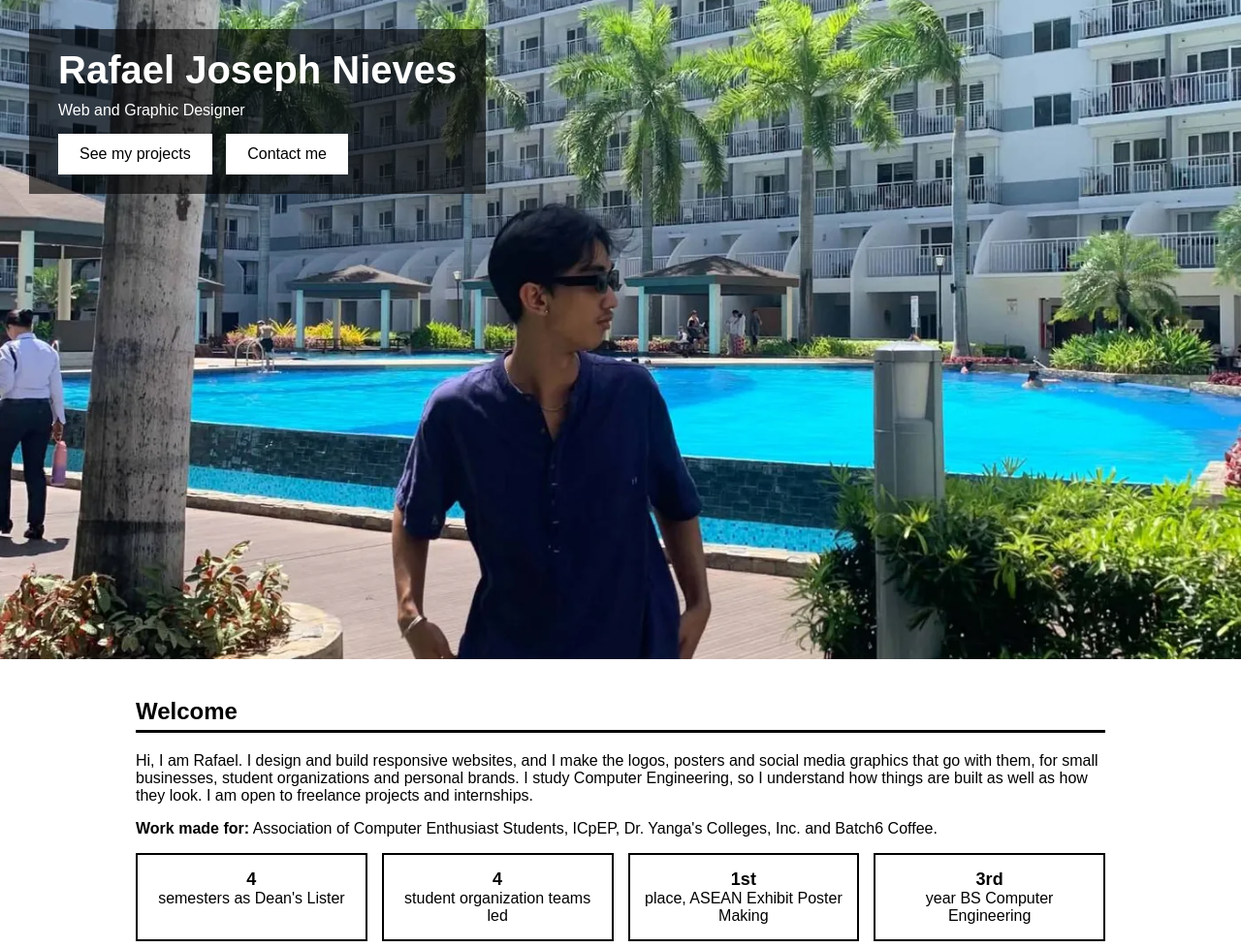
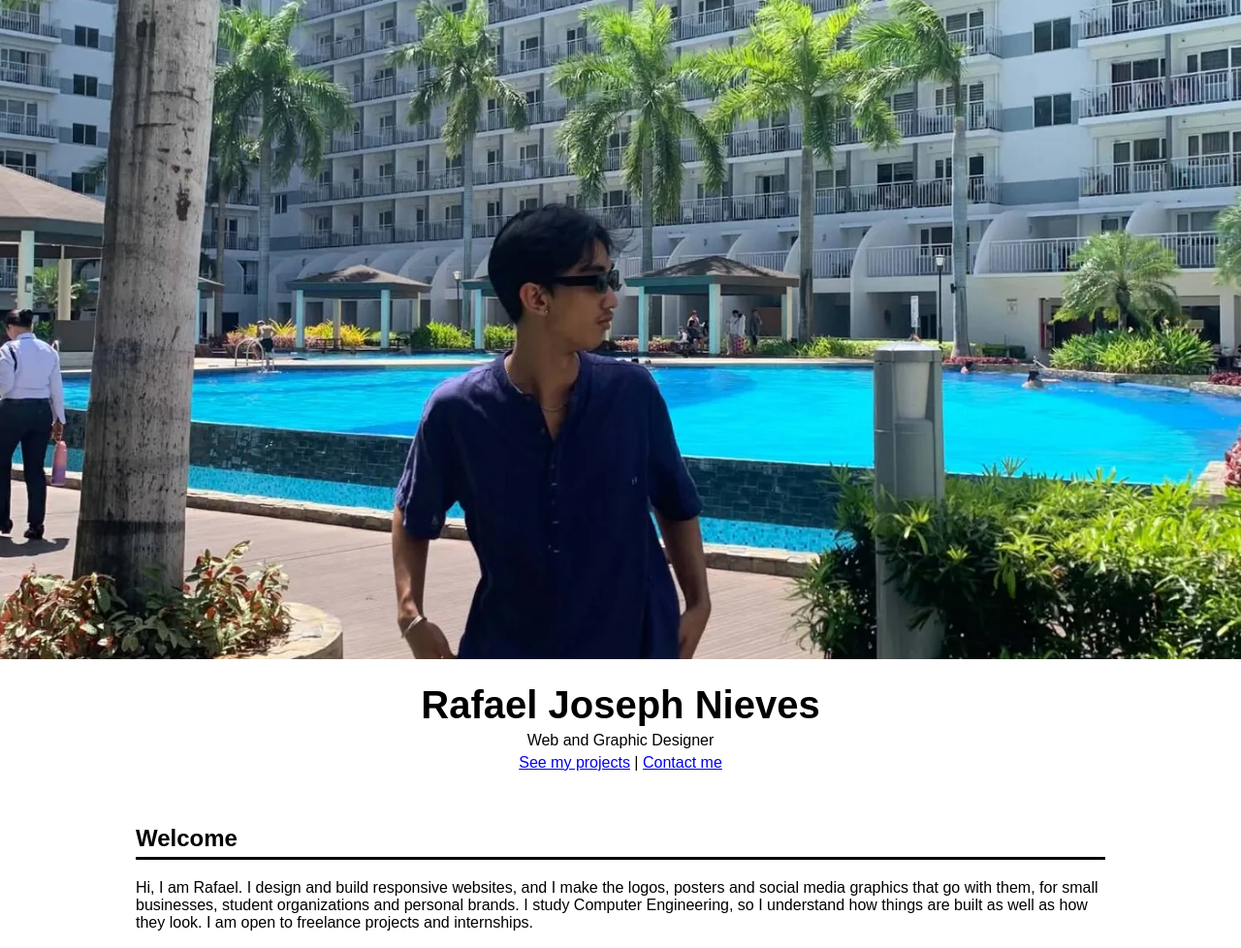
Before and after one commit to seveii/FLOAT-PORTFOLIO, a PHP site: page / in a window 1280 px wide. Shown: the part 56-1034 px from the top of the page at 97% size. Run offline with PHP 8.4, Linux system fonts and the light colour scheme.

Commit message:
Remove the text box from the home cover photo
The name, role and links now sit as plain text under the picture.

Co-Authored-By: Claude Sonnet 5.5 <noreply@anthropic.com>

```diff
--- a/index.php
+++ b/index.php
@@ -4,13 +4,13 @@ include "header.php";
 ?>
 
 <!-- The big cover picture. The picture itself is set in style.css (the .hero class). -->
-<div class="hero">
-  <div class="hero-text">
-    <h1>Rafael Joseph Nieves</h1>
-    <p>Web and Graphic Designer</p>
-    <a class="button" href="projects.php">See my projects</a>
-    <a class="button" href="contact.php">Contact me</a>
-  </div>
+<div class="hero"></div>
+
+<!-- My name and two links, in plain text under the picture -->
+<div class="intro">
+  <h1>Rafael Joseph Nieves</h1>
+  <p>Web and Graphic Designer</p>
+  <p><a href="projects.php">See my projects</a> | <a href="contact.php">Contact me</a></p>
 </div>
 
 <div class="content">
--- a/style.css
+++ b/style.css
@@ -54,24 +54,21 @@ h2 {
   background-size: cover;
   background-position: center;
   height: 85vh;              /* 85% of the screen height */
-  display: flex;
-  align-items: flex-start;   /* the text box sits at the top of the picture, not over my face */
 }
 
-.hero-text {
-  background-color: rgba(0, 0, 0, 0.6);   /* black, a little see-through */
-  color: white;
-  padding: 20px 30px;
-  margin: 30px;
+/* The name under the cover picture */
+.intro {
+  text-align: center;
+  padding: 25px 20px 10px 20px;
 }
 
-.hero-text h1 {
-  margin: 0 0 10px 0;
+.intro h1 {
+  margin: 0 0 5px 0;
   font-size: 40px;
 }
 
-.hero-text p {
-  margin: 0 0 15px 0;
+.intro p {
+  margin: 5px 0;
 }
 
 .button {
@@ -289,7 +286,7 @@ footer p {
   .hero {
     height: 70vh;
   }
-  .hero-text h1 {
+  .intro h1 {
     font-size: 28px;
   }
   .boxes, .photos, .contact-row, footer {
```
